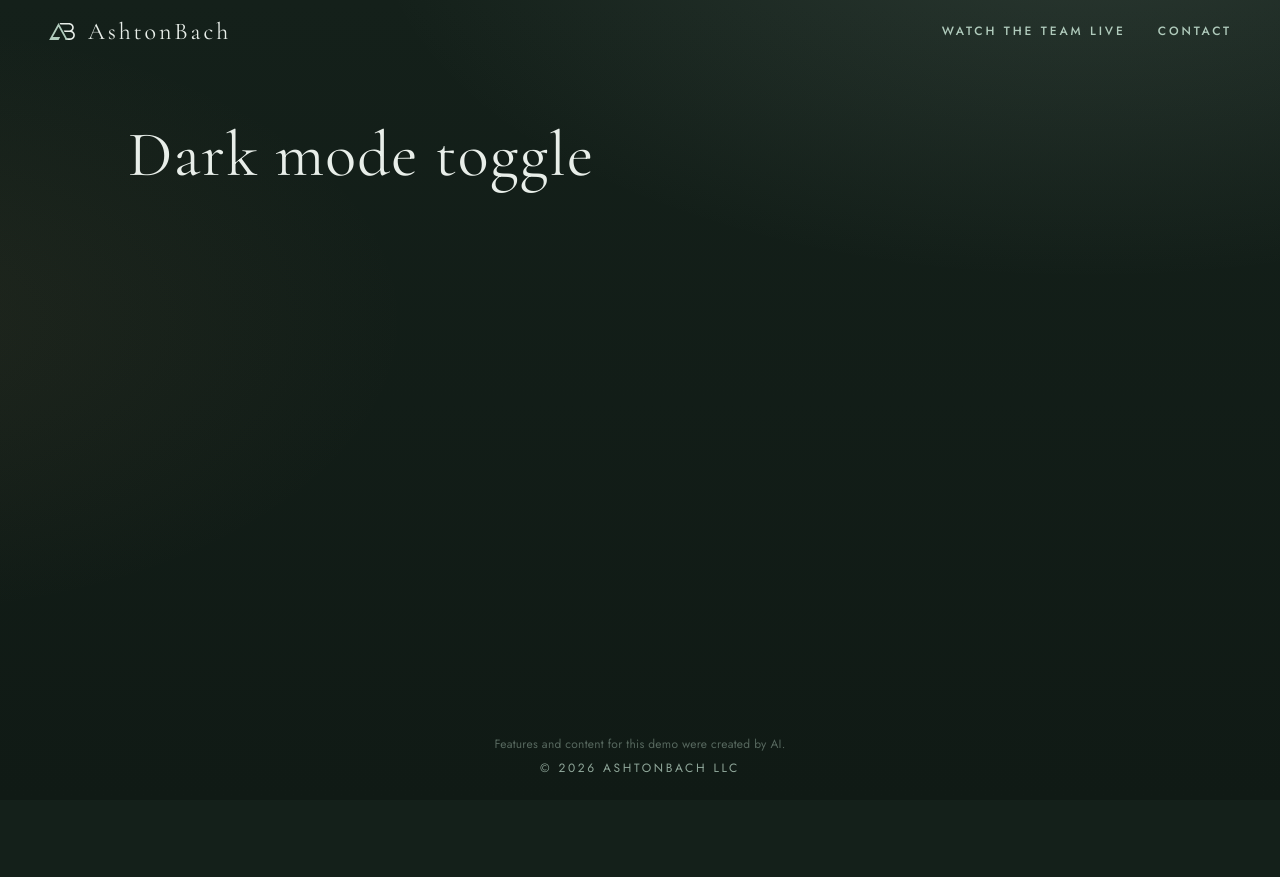
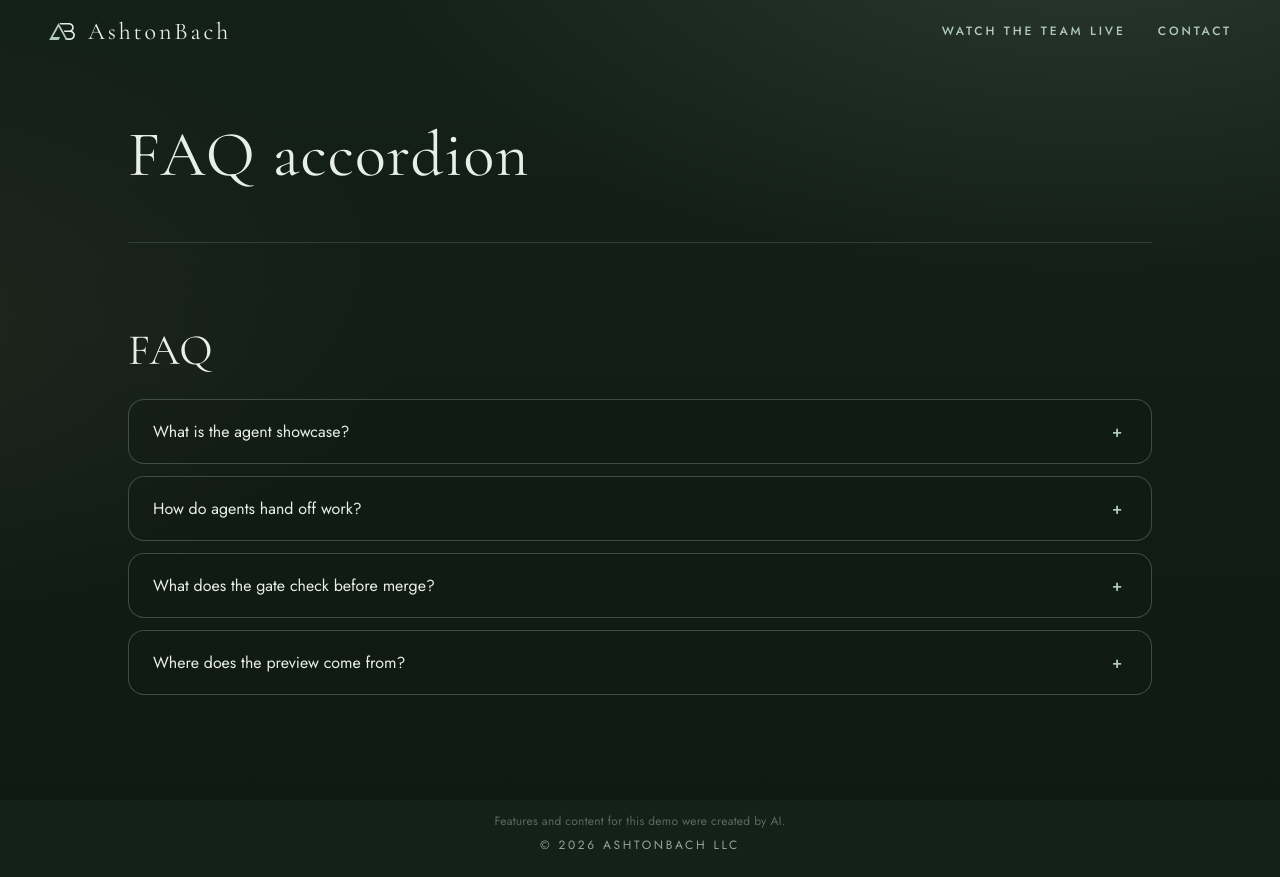
Before and after one commit to ashtonbach/agent-showcase, a Next.js app: page / in a window 1280 px wide. Before the commit the page ends 800 px from the top, so only its background shows below. Built offline with nearby package versions, Linux system fonts and the light colour scheme.

Commit message:
Feature: FAQ accordion (Author: Alder)

```diff
--- a/app/lab/current.json
+++ b/app/lab/current.json
@@ -1 +1 @@
-{"slug":"dark-mode"}
+{"slug":"faq-accordion"}
--- /dev/null
+++ b/app/lab/faq-accordion/index.tsx
@@ -0,0 +1,86 @@
+"use client";
+
+import { useState, useCallback } from "react";
+
+const FAQ = [
+  {
+    q: "What is the agent showcase?",
+    a: "A timed live run where specialized agents each own a step—coding, design, review, and QA—on a real branch with a Vercel preview.",
+  },
+  {
+    q: "How do agents hand off work?",
+    a: "Each role posts a short status or handoff message; the next agent picks up from the repo state and the notes in the run transcript.",
+  },
+  {
+    q: "What does the gate check before merge?",
+    a: "File scope, line budget, banned APIs, a production build, and automated layout and behavior checks on the lab feature.",
+  },
+  {
+    q: "Where does the preview come from?",
+    a: "Pushing the feature branch triggers a Vercel deployment; reviewers use that URL to verify layout at desktop and mobile widths.",
+  },
+];
+
+export default function Lab() {
+  const [open, setOpen] = useState<number | null>(null);
+  const titleId = "lab-faq-title";
+
+  const toggle = useCallback((i: number) => {
+    setOpen((prev) => (prev === i ? null : i));
+  }, []);
+
+  const css = `
+    .lab-faq { width: min(720px, 100%); margin: 8px auto 56px; color: var(--mist, #F2EFE6); }
+    .lab-faq h2 { font-family: var(--serif); font-weight: 400; font-size: 30px; margin: 0 0 20px; line-height: 1.25; }
+    .lab-faq-list { list-style: none; margin: 0; padding: 0; display: flex; flex-direction: column; gap: 12px; }
+    .lab-faq-item { border: 1px solid rgba(176,203,188,0.28); border-radius: 16px; padding: 0; overflow: hidden; background: rgba(18,26,22,0.35); }
+    .lab-faq-trigger {
+      width: 100%; display: flex; align-items: center; justify-content: space-between; gap: 16px;
+      padding: 20px 24px; margin: 0; border: none; background: transparent; color: inherit;
+      font-family: var(--sans); font-size: 1rem; text-align: left; cursor: pointer;
+    }
+    .lab-faq-trigger:hover { color: var(--sage, #B0CBBC); }
+    .lab-faq-trigger:focus-visible { outline: 2px solid var(--sage, #B0CBBC); outline-offset: 2px; }
+    .lab-faq-icon { flex-shrink: 0; width: 1.25rem; text-align: center; color: var(--sage, #B0CBBC); font-weight: 500; }
+    .lab-faq-panel { padding: 0 24px 20px; margin: 0; font-size: 0.95rem; line-height: 1.55; color: #E8EEE9; }
+    @media (prefers-reduced-motion: no-preference) {
+      .lab-faq-panel { animation: lab-faq-in 0.2s ease; }
+      @keyframes lab-faq-in { from { opacity: 0; } to { opacity: 1; } }
+    }
+  `;
+
+  return (
+    <section data-lab="faq-accordion" aria-labelledby={titleId} className="lab-faq">
+      <style>{css}</style>
+      <h2 id={titleId}>FAQ</h2>
+      <ul className="lab-faq-list">
+        {FAQ.map((item, i) => {
+          const panelId = `lab-faq-panel-${i}`;
+          const isOpen = open === i;
+          return (
+            <li key={panelId} className="lab-faq-item">
+              <button
+                type="button"
+                className="lab-faq-trigger"
+                aria-expanded={isOpen}
+                aria-controls={panelId}
+                onClick={() => toggle(i)}
+              >
+                <span>{item.q}</span>
+                <span className="lab-faq-icon" aria-hidden="true">{isOpen ? "−" : "+"}</span>
+              </button>
+              <div
+                id={panelId}
+                role="region"
+                className="lab-faq-panel"
+                hidden={!isOpen}
+              >
+                {item.a}
+              </div>
+            </li>
+          );
+        })}
+      </ul>
+    </section>
+  );
+}
--- a/app/page.tsx
+++ b/app/page.tsx
@@ -1,3 +1,4 @@
+import Lab from "./lab/faq-accordion";
 import { readDemoKey, demoTitle } from "./demo-name";
 const demoKey = readDemoKey();
 const demoName = demoTitle();
@@ -5,7 +6,7 @@ export default function Page() {
   return (
     <div className="page-stack">
       <h1 className="demo-title" data-i18n={demoKey}>{demoName}</h1>
-      {/* lab:slot */}
+      <Lab /> {/* lab:slot */}
     </div>
   );
 }
```
